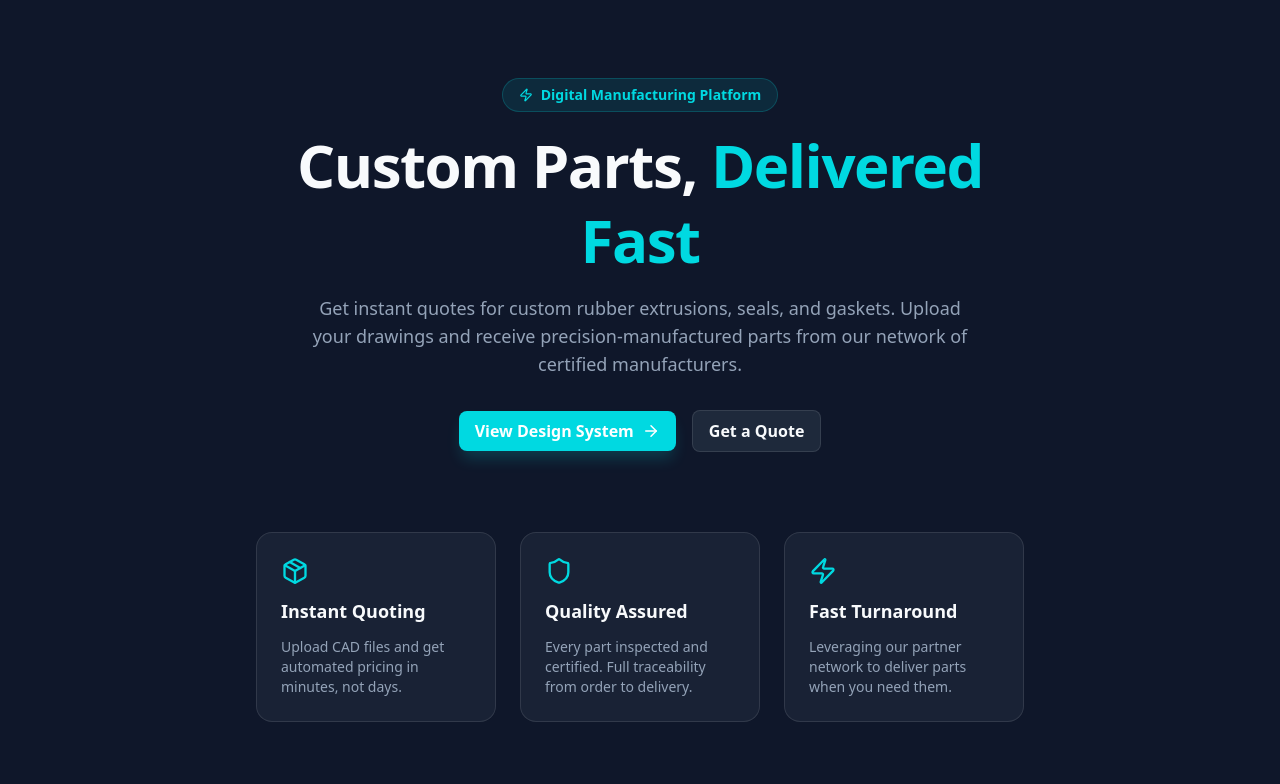
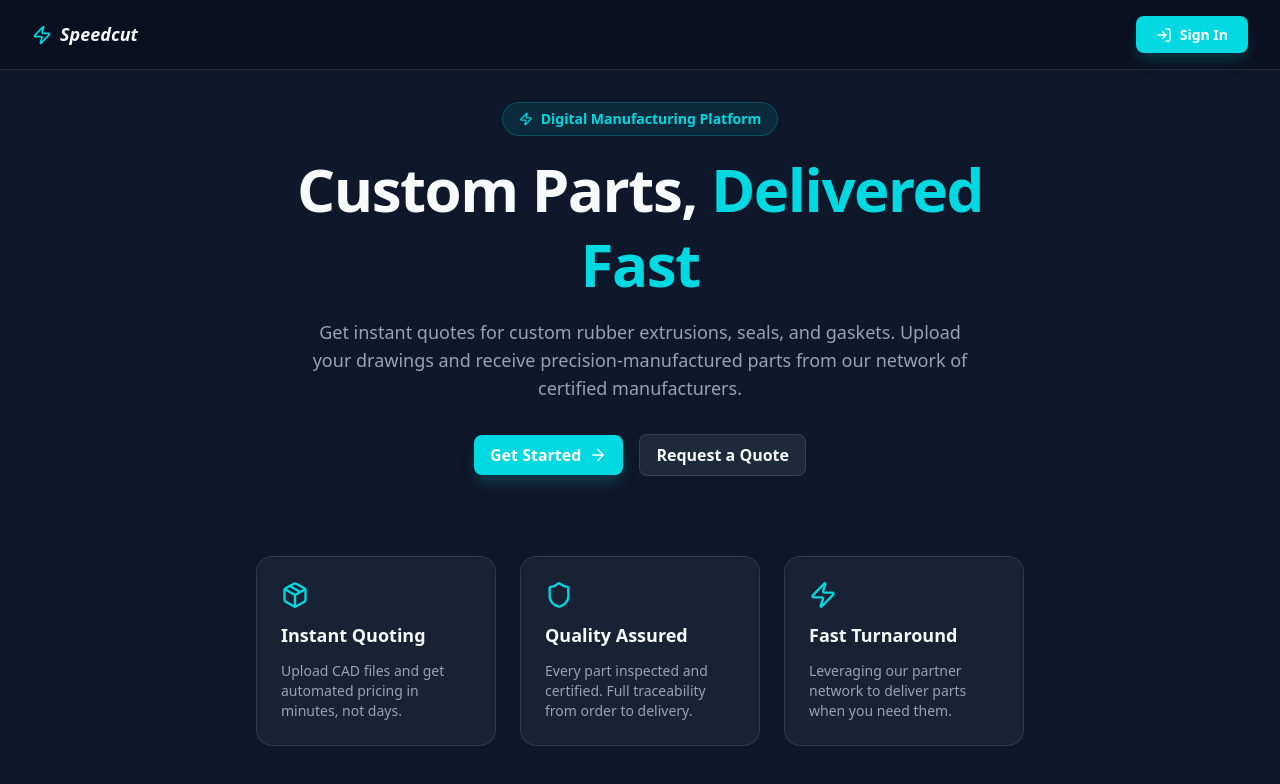
Before and after one commit to vikingextrusions/speedcut-platform, a Next.js app in the folder apps/web/: page / in a window 1280 px wide. Shown: the top 784 px of the page. Built offline with nearby package versions, Linux system fonts and the light colour scheme.

Commit message:
fix(web): add Sign In button to landing page navbar and fix CTA links

```diff
--- a/apps/web/src/app/page.tsx
+++ b/apps/web/src/app/page.tsx
@@ -1,9 +1,44 @@
 import Link from 'next/link'
-import { ArrowRight, Package, Shield, Zap } from 'lucide-react'
+import { ArrowRight, LogIn, Package, Shield, Zap } from 'lucide-react'
 
 export default function HomePage() {
   return (
-    <div className="min-h-screen flex flex-col items-center justify-center p-8">
+    <div className="min-h-screen flex flex-col">
+      {/* ─── Top Nav ─── */}
+      <nav
+        style={{
+          position: 'fixed',
+          top: 0,
+          left: 0,
+          right: 0,
+          zIndex: 50,
+          display: 'flex',
+          justifyContent: 'space-between',
+          alignItems: 'center',
+          padding: '1rem 2rem',
+          backdropFilter: 'blur(12px)',
+          backgroundColor: 'rgba(var(--bg-primary-rgb, 10, 15, 30), 0.8)',
+          borderBottom: '1px solid var(--border)',
+        }}
+      >
+        <Link href="/" style={{ display: 'flex', alignItems: 'center', gap: '0.5rem', textDecoration: 'none' }}>
+          <Zap size={20} style={{ color: 'var(--accent)' }} />
+          <span style={{ fontWeight: 800, fontSize: '1.125rem', fontStyle: 'italic' }}>Speedcut</span>
+        </Link>
+        <div style={{ display: 'flex', alignItems: 'center', gap: '1rem' }}>
+          <Link
+            href="/login"
+            className="btn-primary"
+            style={{ display: 'inline-flex', alignItems: 'center', gap: '0.5rem', padding: '0.5rem 1.25rem', fontSize: '0.875rem', textDecoration: 'none' }}
+          >
+            <LogIn size={16} />
+            Sign In
+          </Link>
+        </div>
+      </nav>
+
+      {/* ─── Hero ─── */}
+      <div className="flex-1 flex flex-col items-center justify-center p-8" style={{ paddingTop: '5rem' }}>
         <div className="max-w-3xl text-center space-y-8 animate-[fade-in_0.5s_ease-out]">
           {/* Hero */}
           <div className="space-y-4">
@@ -25,17 +60,17 @@ export default function HomePage() {
           {/* CTA */}
           <div className="flex items-center justify-center gap-4">
             <Link
-            href="/design-system"
+              href="/login"
               className="btn-primary flex items-center gap-2 px-8 py-3 text-base"
             >
-            View Design System
+              Get Started
               <ArrowRight size={18} />
             </Link>
             <Link
-            href="/"
+              href="/quotes/new"
               className="btn-secondary flex items-center gap-2 px-8 py-3 text-base"
             >
-            Get a Quote
+              Request a Quote
             </Link>
           </div>
 
@@ -65,5 +100,6 @@ export default function HomePage() {
         </div>
         </div>
       </div>
+    </div>
   )
 }
```
Lines whose indentation alone changed are shown as unchanged.
